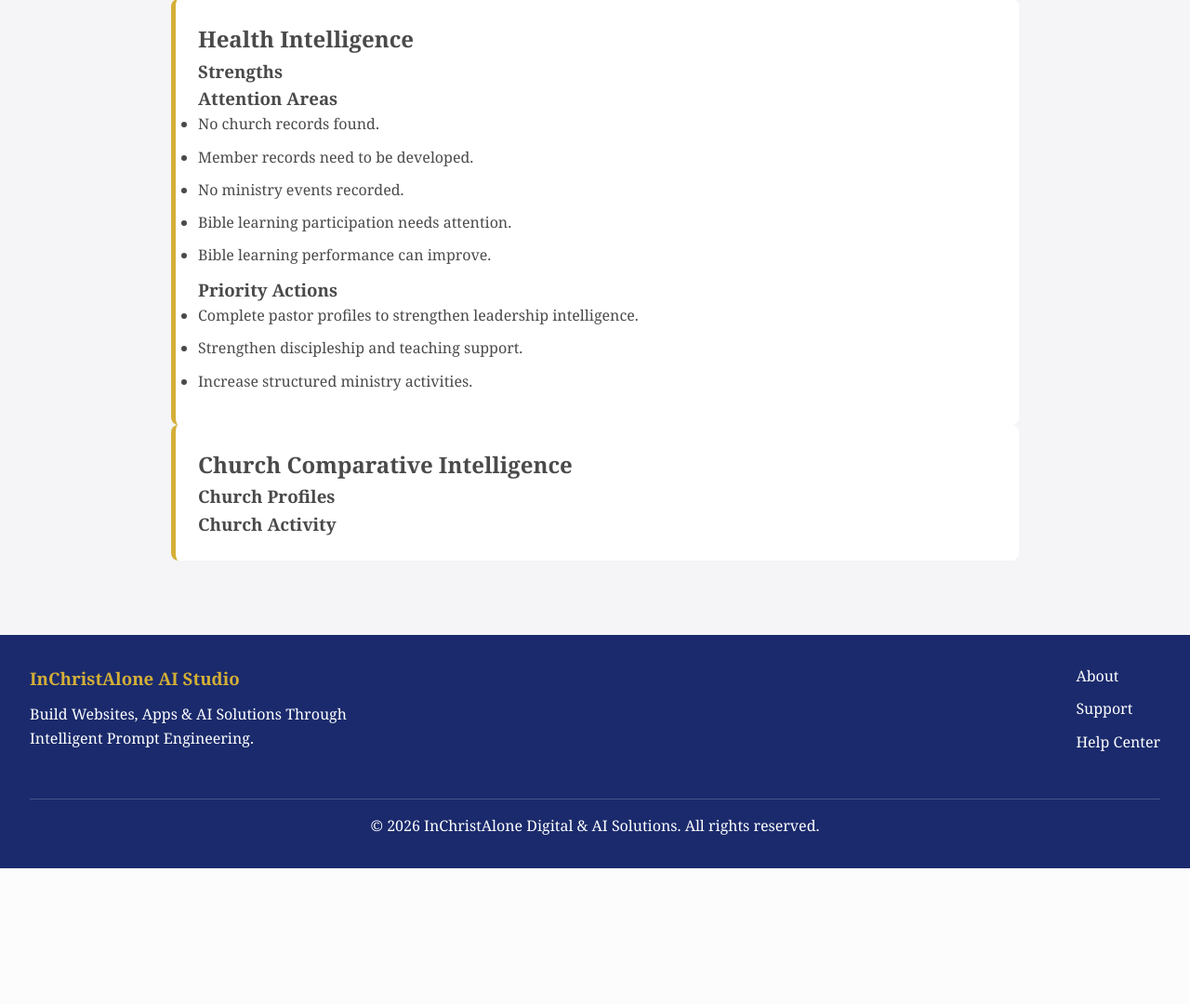
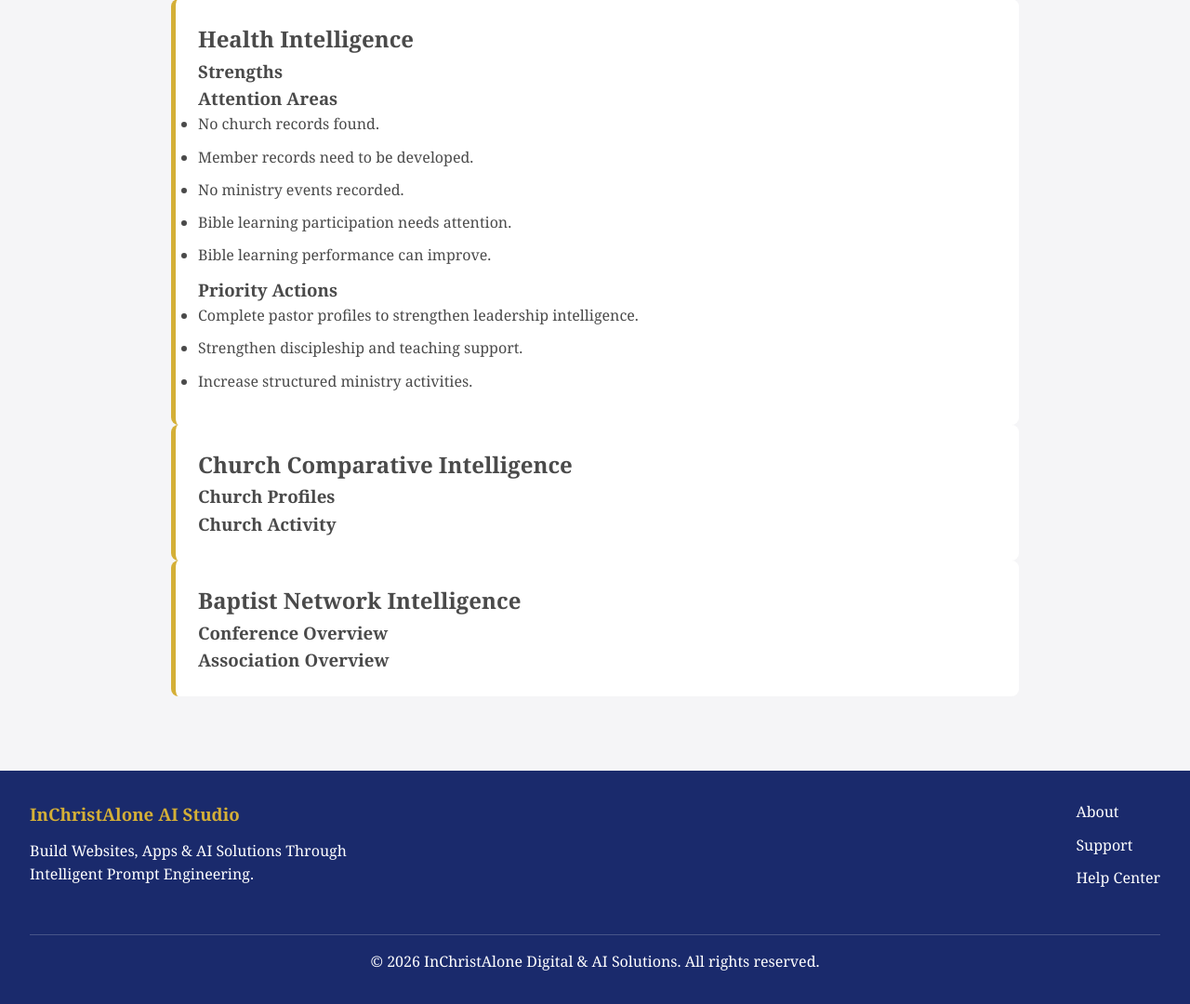
Before and after one commit to taiwolade-dot/InChristAlone-AI-Studio, a Flask app: page /ministry-intelligence in a window 1280 px wide. Shown: the part 2363-3443 px from the top of the page at 93% size. Before the commit the page ends 3297 px from the top, so only its background shows below. Run offline with Flask 3, Linux system fonts and the light colour scheme; data that the repository does not hold is empty.

Commit message:
Add association and conference intelligence

```diff
--- /dev/null
+++ b/modules/ministry_intelligence/association.py
@@ -0,0 +1,60 @@
+from collections import defaultdict
+
+from models import ChurchProfile, PastorProfile
+
+
+def association_summary():
+
+    churches = ChurchProfile.query.all()
+
+    associations = defaultdict(
+        lambda: {
+            "churches": 0,
+            "pastors": 0
+        }
+    )
+
+    for church in churches:
+        name = church.association or "Not Assigned"
+
+        associations[name]["churches"] += 1
+        associations[name]["pastors"] += len(church.pastors)
+
+    return dict(associations)
+
+
+def conference_summary():
+
+    churches = ChurchProfile.query.all()
+
+    conferences = defaultdict(
+        lambda: {
+            "churches": 0,
+            "associations": set()
+        }
+    )
+
+    for church in churches:
+        name = church.conference or "Not Assigned"
+
+        conferences[name]["churches"] += 1
+
+        if church.association:
+            conferences[name]["associations"].add(
+                church.association
+            )
+
+    for conference in conferences:
+        conferences[conference]["associations"] = list(
+            conferences[conference]["associations"]
+        )
+
+    return dict(conferences)
+
+
+def generate_network_report():
+
+    return {
+        "associations": association_summary(),
+        "conferences": conference_summary()
+    }
--- a/modules/ministry_intelligence/routes.py
+++ b/modules/ministry_intelligence/routes.py
@@ -10,6 +10,7 @@ from .analytics import generate_ministry_analytics
 from .recommendations import generate_ministry_recommendations
 from .health_insights import generate_health_insights
 from .comparative import generate_comparative_report
+from .association import generate_network_report
 
 
 @ministry_intelligence_bp.route("/ministry-intelligence")
@@ -43,6 +44,8 @@ def dashboard():
 
     comparative_report = generate_comparative_report()
 
+    network_report = generate_network_report()
+
     return render_template(
         "ministry_intelligence/dashboard.html",
         summary=ministry_summary,
@@ -52,5 +55,6 @@ def dashboard():
         analytics=analytics,
         chart_data=json.dumps(chart_data),
         recommendations=recommendations,
-        comparative_report=comparative_report
+        comparative_report=comparative_report,
+        network_report=network_report
     )
--- a/modules/ministry_intelligence/templates/ministry_intelligence/dashboard.html
+++ b/modules/ministry_intelligence/templates/ministry_intelligence/dashboard.html
@@ -232,4 +232,39 @@ new Chart(
 
 </div>
 
+
+<div class="insight-card">
+
+<h2>Baptist Network Intelligence</h2>
+
+<h3>Conference Overview</h3>
+
+<ul>
+{% for conference, data in network_report.conferences.items() %}
+    <li>
+        <strong>{{ conference }}</strong><br>
+        Churches: {{ data.churches }}<br>
+        Associations:
+        {% for association in data.associations %}
+            {{ association }}
+        {% endfor %}
+    </li>
+{% endfor %}
+</ul>
+
+
+<h3>Association Overview</h3>
+
+<ul>
+{% for association, data in network_report.associations.items() %}
+    <li>
+        <strong>{{ association }}</strong><br>
+        Churches: {{ data.churches }}<br>
+        Pastors: {{ data.pastors }}
+    </li>
+{% endfor %}
+</ul>
+
+</div>
+
 {% endblock %}
```
